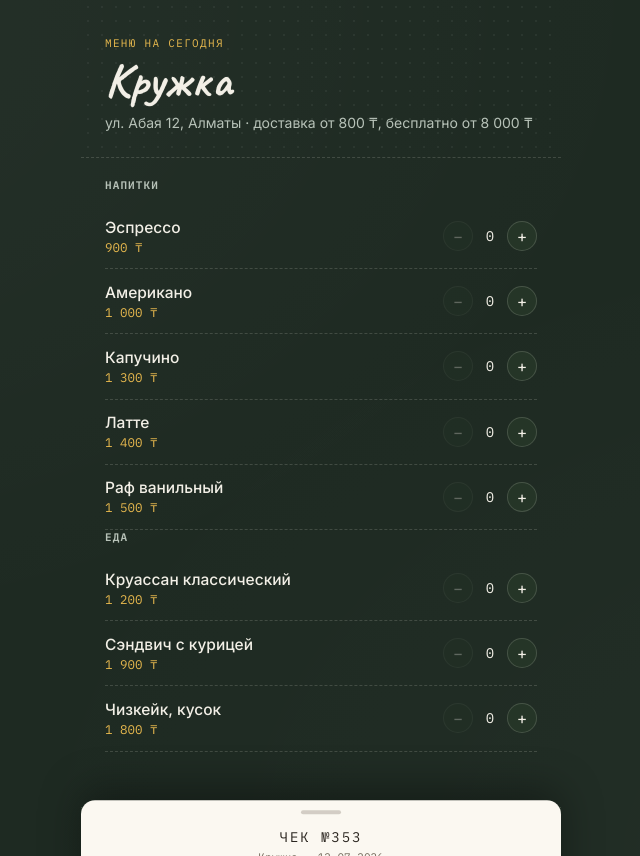
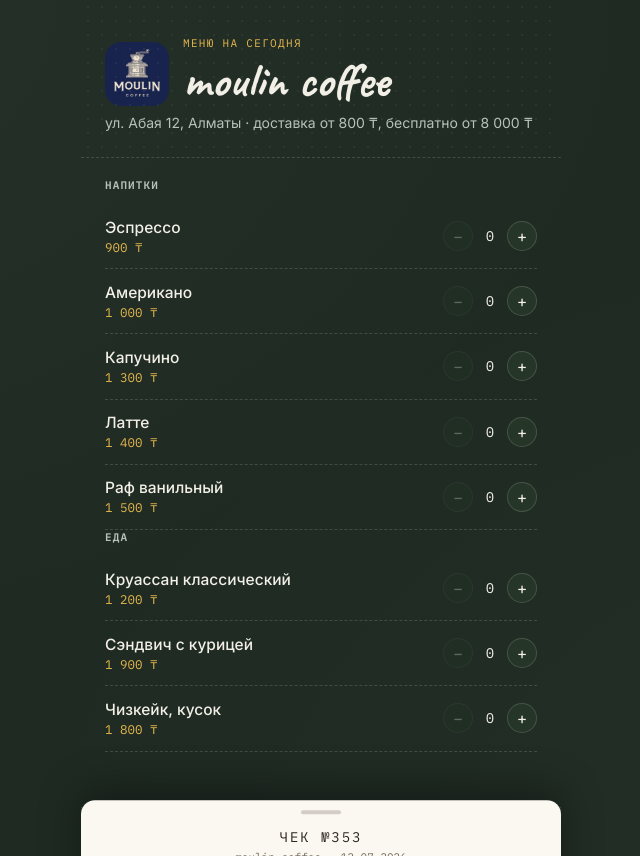
Before and after one commit to bexultan01/moulin-coffee-delivery, a Next.js app: page / in a window 1280 px wide. Shown: the whole page, without its empty margins (319-959 px from the left). Built offline with nearby package versions, Linux system fonts and the light colour scheme.

Commit message:
Brand update to moulin coffee

```diff
--- a/app/globals.css
+++ b/app/globals.css
@@ -78,6 +78,20 @@ a:focus-visible {
   padding: 2.25rem 1.5rem 1.5rem;
   border-bottom: 1px dashed var(--line);
   position: relative;
+}
+
+.brandRow {
+  display: flex;
+  align-items: center;
+  gap: 14px;
+}
+
+.brandLogo {
+  width: 64px;
+  height: 64px;
+  border-radius: 16px;
+  object-fit: cover;
+  flex-shrink: 0;
 }
 
 .headerEyebrow {
--- a/app/layout.js
+++ b/app/layout.js
@@ -23,8 +23,8 @@ const plexMono = IBM_Plex_Mono({
 });
 
 export const metadata = {
-  title: "Кружка · Заказ с доставкой",
-  description: "Меню и заказ доставки кофейни",
+  title: "moulin coffee · Заказ с доставкой",
+  description: "Меню и заказ доставки кофейни moulin coffee",
 };
 
 export const viewport = {
--- a/app/menu-data.js
+++ b/app/menu-data.js
@@ -24,7 +24,7 @@ export const MENU = [
 
 export const DELIVERY_FEE = 800;
 export const FREE_DELIVERY_OVER = 8000;
-export const SHOP_NAME = "Кружка";
+export const SHOP_NAME = "moulin coffee";
 export const SHOP_ADDRESS = "ул. Абая 12, Алматы";
 
 export function getAllItems() {
--- a/app/page.js
+++ b/app/page.js
@@ -107,8 +107,13 @@ export default function Home() {
     <div className={"page"}>
       <header className={"header"}>
         <div className={"chalkDust"} aria-hidden="true" />
-        <p className={"headerEyebrow"}>меню на сегодня</p>
-        <h1 className={"headerTitle"}>{SHOP_NAME}</h1>
+        <div className="brandRow">
+          <img src="/moulin-logo.jpg" alt="moulin coffee logo" className="brandLogo" />
+          <div>
+            <p className={"headerEyebrow"}>меню на сегодня</p>
+            <h1 className={"headerTitle"}>{SHOP_NAME}</h1>
+          </div>
+        </div>
         <p className={"headerSub"}>{SHOP_ADDRESS} · доставка от {formatMoney(DELIVERY_FEE)} ₸, бесплатно от {formatMoney(FREE_DELIVERY_OVER)} ₸</p>
       </header>
 
```
Also changed, not shown: public/moulin-logo.jpg (added).
